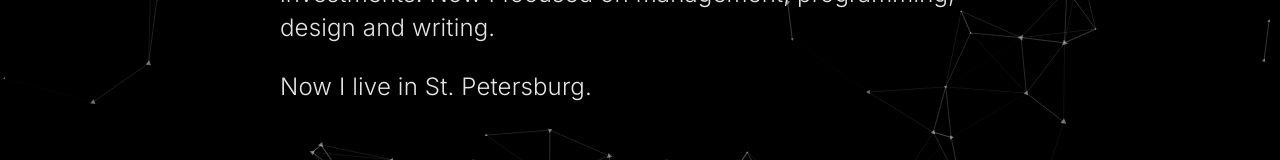
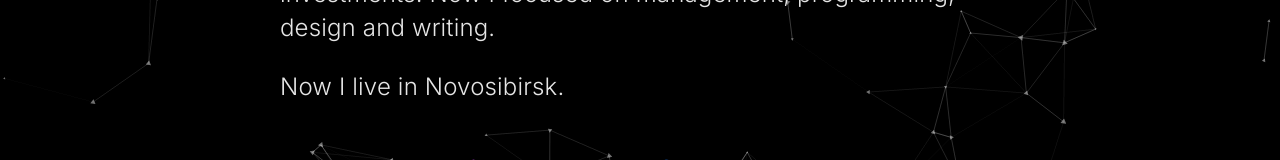
Before and after one commit to sergey-vaytsel/sergey-vaytsel.github.io, a React (Create React App) app: page / in a window 1280 px wide. Shown: the part 466-626 px from the top of the page. Built offline with nearby package versions, Linux system fonts and the light colour scheme.

Commit message:
Update App.js

```diff
--- a/src/App.js
+++ b/src/App.js
@@ -119,7 +119,7 @@
       Now I focused on management, programming, design and writing.
     </p>,
     <p key="3">
-      Now I live in St.&nbsp;Petersburg.
+      Now I live in Novosibirsk.
     </p>
   ];
   return (
```
